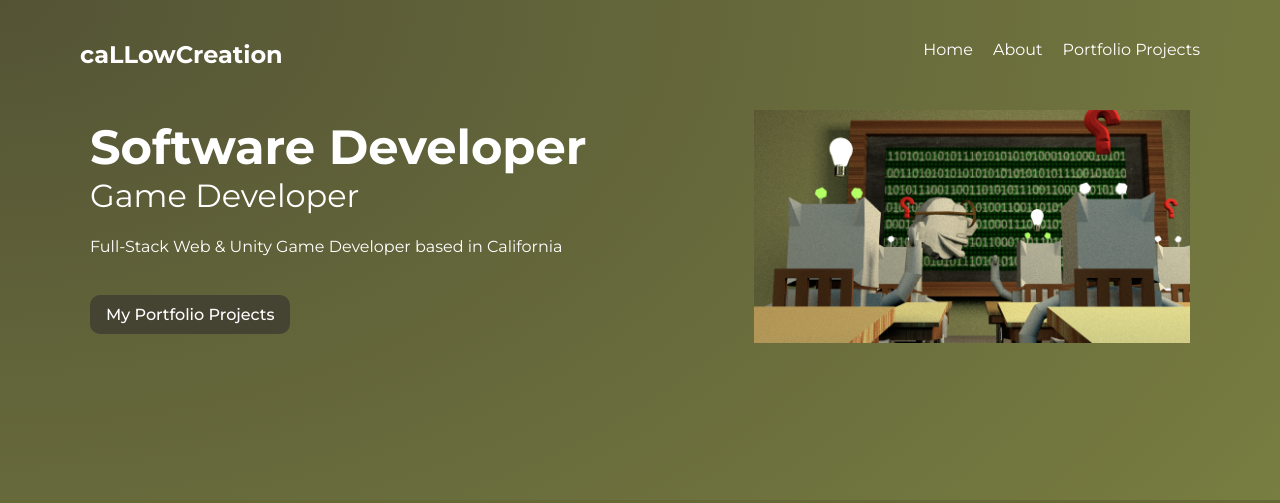
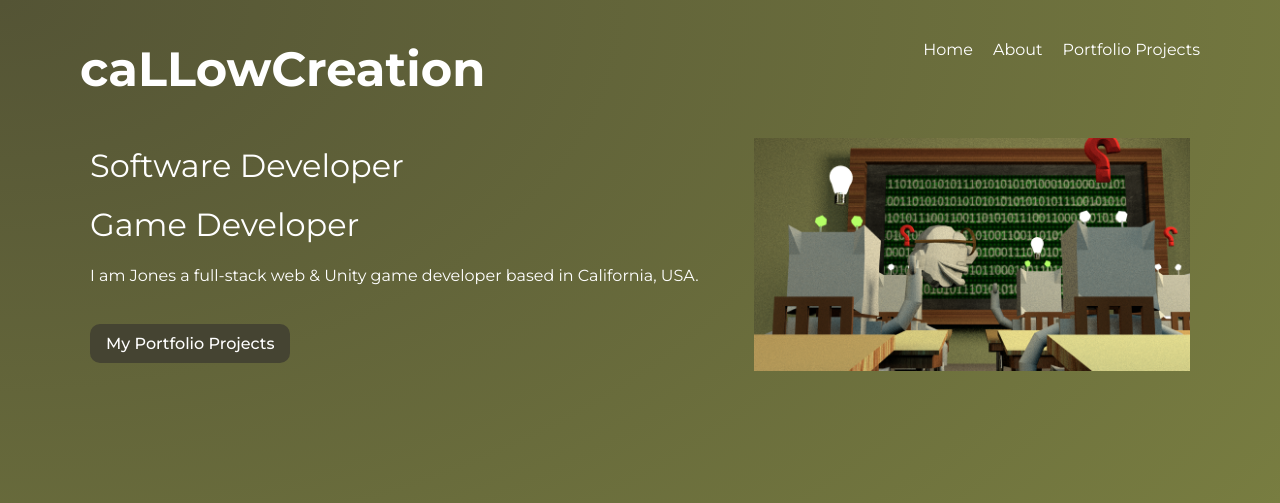
Before and after one commit to callowcreation/callowcreation-portfolio, a Gatsby site: page / in a window 1280 px wide. Shown: the top 503 px of the page. Built offline with nearby package versions, Linux system fonts and the light colour scheme; Gatsby itself is replaced by a stand-in of ours.

Commit message:
change home page text and header company style

```diff
--- a/src/components/NavBar.js
+++ b/src/components/NavBar.js
@@ -18,7 +18,7 @@ export default function Navbar() {
 
     return (
         <nav>
-            <h1>{title}</h1>
+            <h1 className="company">{title}</h1>
             <div className="links">
                 <Link to="/">Home</Link>
                 <Link to="/about">About</Link>
--- a/src/pages/index.js
+++ b/src/pages/index.js
@@ -12,9 +12,9 @@ export default function Home({ data }) {
         <Layout>
             <section className={styles.header}>
                 <div>
-                    <h2>Software Developer</h2>
+                    <h3>Software Developer</h3>
                     <h3>Game Developer</h3>
-                    <p>Full-Stack Web & Unity Game Developer based in California</p>
+                    <p>I am Jones a full-stack web & Unity game developer based in California, USA.</p>
                     <Link className={styles.btn} to="/projects">My Portfolio Projects</Link>
                 </div>
                 <GatsbyImage image={image} alt="site banner" />
--- a/src/styles/nav.css
+++ b/src/styles/nav.css
@@ -1,4 +1,3 @@
-
 
 nav {
     display: grid;
@@ -23,3 +22,8 @@ nav a {
 nav a:hover {
     border-color: white;
 }
+
+.company {
+    font-weight: bolder;
+    font-size: 300%;
+}
```
